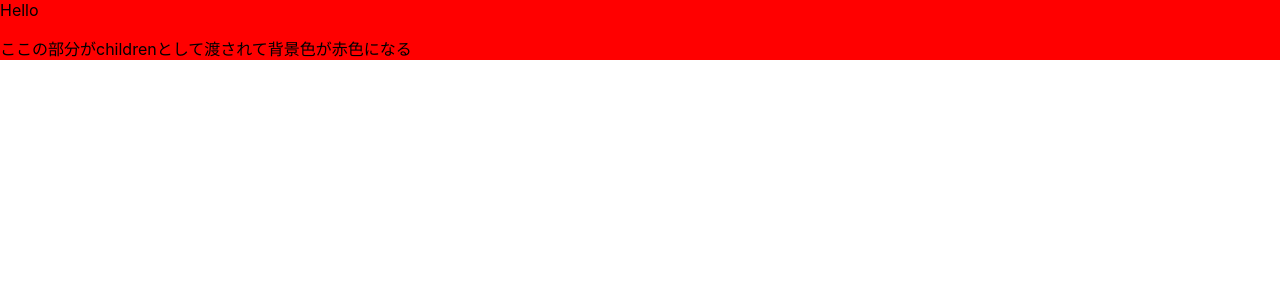
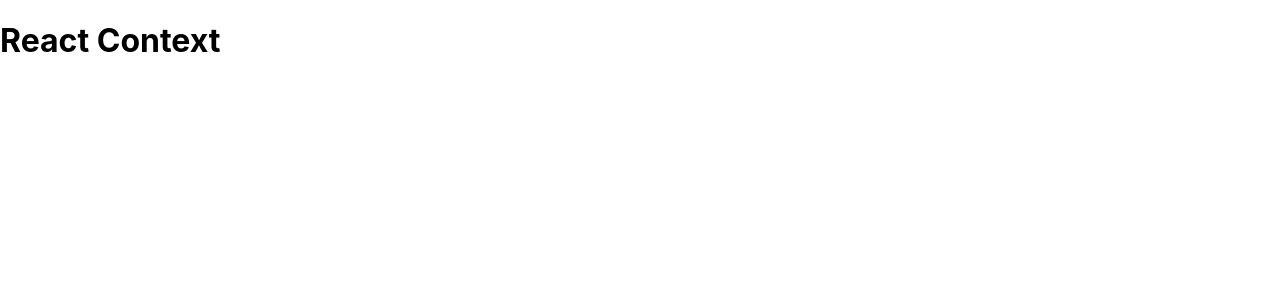
Before and after one commit to tochisuke221/react-next-typescript-practice, a React (Create React App) app in the folder react-sample/: page / in a window 1280 px wide. Shown: the top 300 px of the page. Built offline with nearby package versions, Linux system fonts and the light colour scheme.

Commit message:
Contextで書き換え

```diff
--- a/react-sample/src/components/ContainerSample.tsx
+++ b/react-sample/src/components/ContainerSample.tsx
@@ -1,28 +1,69 @@
-import React from 'react'
+// import React from 'react'
 
-// 型を定義
-type ContainerProps = {
-  title: String
-  children: React.ReactNode
+// // 型を定義
+// type ContainerProps = {
+//   title: String
+//   children: React.ReactNode
+// }
+
+// const Container = (props: ContainerProps) => {
+//   const { title, children } = props
+
+//   return (
+//     <div style={{ background: 'red'}}>
+//       <span>{title}</span>
+//       <div>{children}</div>
+//     </div>
+//   )
+// }
+
+// const Parent = () => {
+//   return (
+//     <Container title="Hello">
+//       <p>ここの部分がchildrenとして渡されて背景色が赤色になる</p>
+//     </Container>
+//   )
+// }
+
+// export default Parent
+
+// 下記にContextで描き直す
+import React from "react";
+
+const TitleContext = React.createContext('')
+
+const Title = () => {
+  return (
+    // Contextのあたいを参照する
+    <TitleContext.Consumer>
+      {
+         title => {
+           return <h1>{title}</h1>
+         }
+      }
+    </TitleContext.Consumer>
+
+  )
 }
 
-const Container = (props: ContainerProps) => {
-  const { title, children } = props
 
+const Header = () => {
   return (
-    <div style={{ background: 'red'}}>
-      <span>{title}</span>
-      <div>{children}</div>
+    <div>
+      <Title></Title>
     </div>
   )
 }
 
-const Parent = () => {
+const Page = () => {
+  const title = 'React Context'
+
   return (
-    <Container title="Hello">
-      <p>ここの部分がchildrenとして渡されて背景色が赤色になる</p>
-    </Container>
+    <TitleContext.Provider value={title}>
+      <Header />
+    </TitleContext.Provider>
+
   )
 }
 
-export default Parent
+export default Page
```
